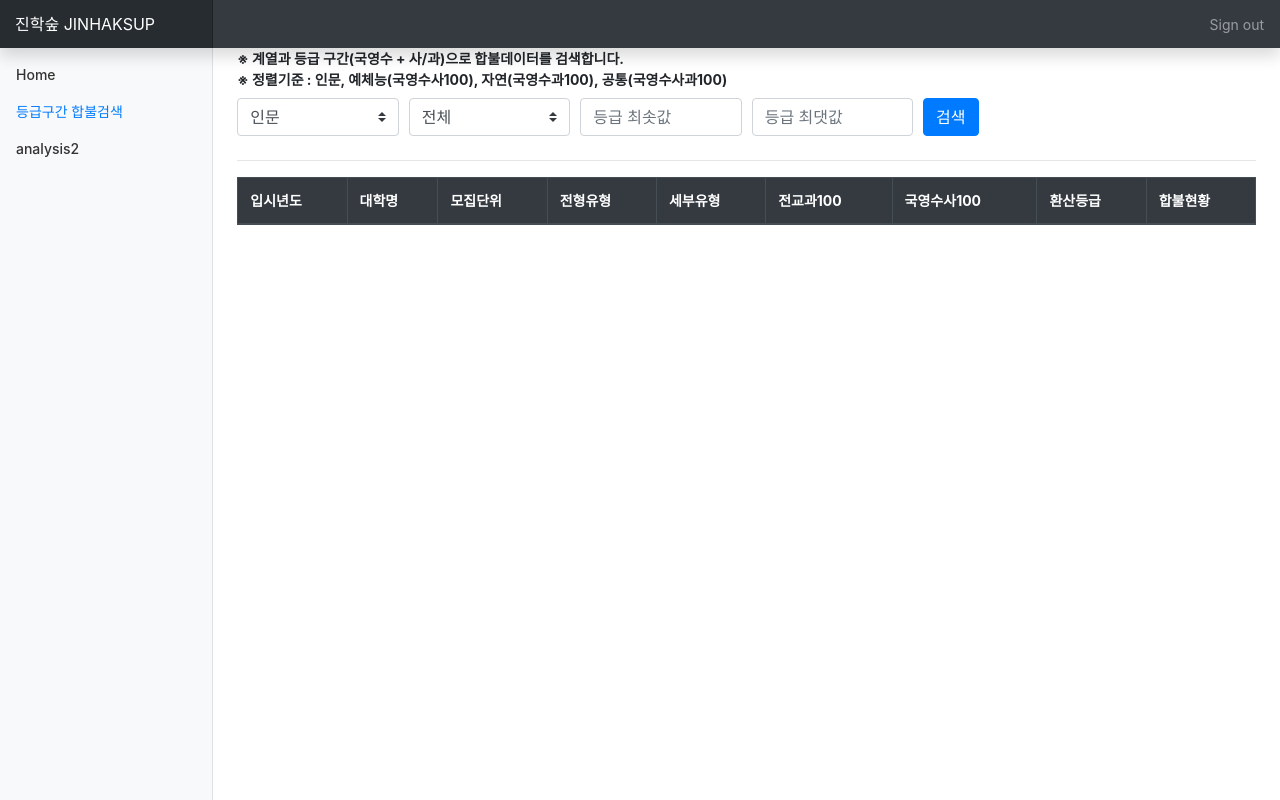
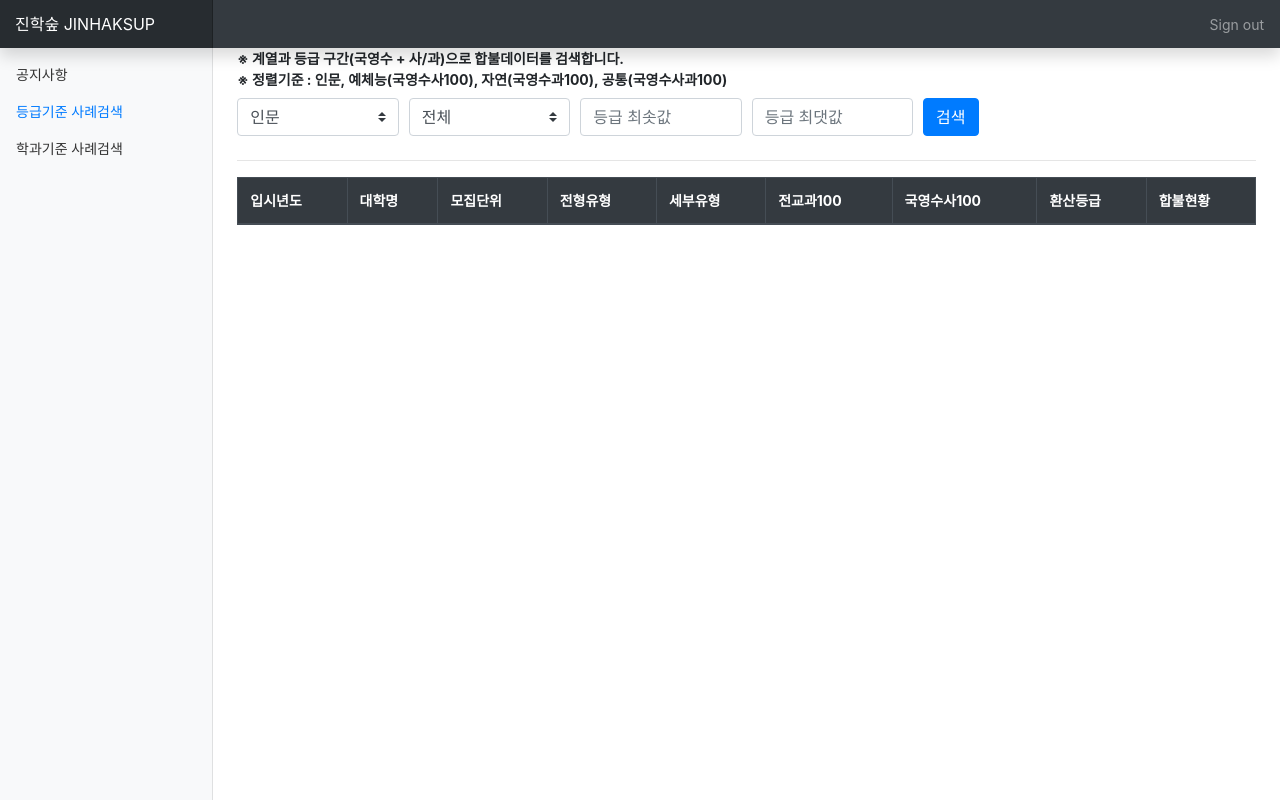
Before and after one commit to KYOUNGSOO-LEE/jhsup, a Django app: page /analysis/1 in a window 1280 px wide. Run offline with Django 3.2, Linux system fonts and the light colour scheme; lists and menus that the app fills with data are empty; some libraries are stand-ins or nearby versions.

Commit message:
19100412

```diff
--- a/analysis/views.py
+++ b/analysis/views.py
@@ -71,8 +71,8 @@ def search1(request):
         'resion2_item': resion2_item,
         'current_gubun2': gubun2_query,
         'current_resion2' : resion2_query,
-        'current_ko_en_math_soc_or_sci_100_min_query' : float(ko_en_math_soc_or_sci_100_min_query),
-        'current_ko_en_math_soc_or_sci_100_max_query' : float(ko_en_math_soc_or_sci_100_max_query),
+        'current_ko_en_math_soc_or_sci_100_min_query' : ko_en_math_soc_or_sci_100_min_query,
+        'current_ko_en_math_soc_or_sci_100_max_query' : ko_en_math_soc_or_sci_100_max_query,
         'final_step' : final_step
     }
     return render(request, template, context)
--- a/templates/base.html
+++ b/templates/base.html
@@ -36,17 +36,17 @@
             {% with url_name=request.resolver_match.url_name %}
             <li class="nav-item">
               <a class="{% if url_name == 'home' %}nav-link active{%else%}nav-link{% endif %}" href="{% url 'home' %}">
-                Home <span class="sr-only">(current)</span>
+                공지사항 <span class="sr-only">(current)</span>
               </a>
             </li>
             <li class="nav-item">
               <a class="{% if url_name == 'analysis1' or url_name == 'search1' %}nav-link active{%else%}nav-link{% endif %}" href="{% url 'analysis1' %}">
-                등급구간 합불검색
+                등급기준 사례검색
               </a>
             </li>
             <li class="nav-item">
               <a class="{% if url_name == 'analysis2' %}nav-link active{%else%}nav-link{% endif %}" href="{% url 'analysis2' %}">
-                analysis2
+                학과기준 사례검색
               </a>
             </li>
             {% endwith %}
```
